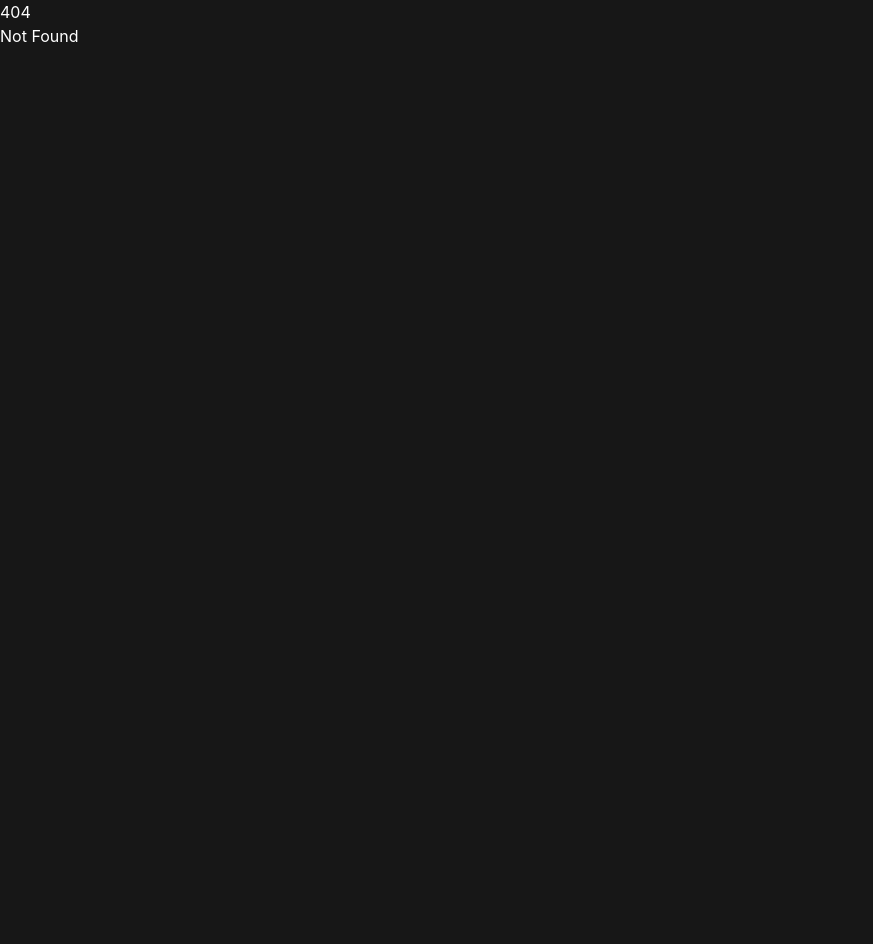
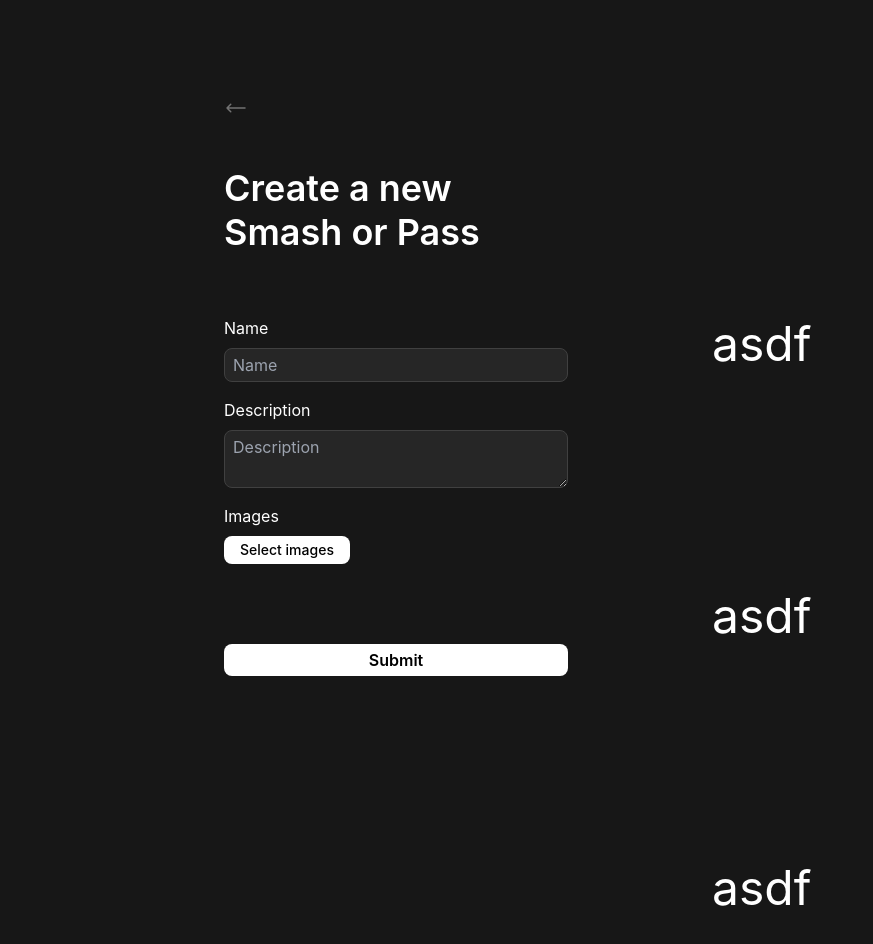
Before and after one commit to sujang958/smash-or-pass, a SvelteKit app in the folder apps/frontend/: page /new in a window 1280 px wide. Before the commit this address had no page. Shown: the top 944 px of the page, without its empty margins (0-873 px from the left). Before the commit the page ends 800 px from the top, so only its background shows below. Built offline with nearby package versions, Linux system fonts and the light colour scheme; a web font is replaced by a local one.

Commit message:
feat: add 'new' page

```diff
--- a/apps/frontend/package.json
+++ b/apps/frontend/package.json
@@ -25,5 +25,7 @@
 		"vite": "^4.4.2"
 	},
 	"type": "module",
-	"dependencies": {}
+	"dependencies": {
+		"svelte-file-dropzone": "^2.0.2"
+	}
 }
--- /dev/null
+++ b/apps/frontend/src/routes/new/+page.svelte
@@ -0,0 +1,146 @@
+<script lang="ts">
+	import Dropzone from 'svelte-file-dropzone/Dropzone.svelte';
+
+	let files: FileList;
+	let fileInput: HTMLInputElement;
+
+	$: console.log(files);
+</script>
+
+<!-- <div class="flex flex-col items-center">
+	<div class="max-w-5xl w-full p-24 relative min-h-screen">
+		<section>
+			<p class="text-4xl font-semibold">Create a</p>
+			<p class="mt-1 text-4xl font-semibold">New Smash or Pass</p>
+		</section>
+		<div class="py-24 flex flex-row justify-between gap-x-32">
+			<section class="flex flex-col gap-y-4 w-1/2">
+				<label class="flex flex-col">
+					<p>Name</p>
+					<input
+						type="text"
+						class="mt-2 rounded-lg bg-neutral-800 border border-neutral-700 px-2 py-1"
+						placeholder="Name"
+						maxlength="128"
+						required
+						name="name"
+					/>
+				</label>
+				<label class="flex flex-col">
+					<p>Description</p>
+					<textarea
+						class="mt-2 rounded-lg bg-neutral-800 border border-neutral-700 px-2 py-1 w-full"
+						placeholder="Description"
+						maxlength="256"
+						required
+						name="description"
+					/>
+				</label>
+				<label>
+					<p>Images</p>
+					<button
+						on:click={() => fileInput.showPicker()}
+						class="mt-2 rounded-lg px-4 py-1 bg-white text-black font-medium text-sm"
+						>Select images</button
+					>
+				</label>
+
+				<button type="submit" class="rounded-lg px-4 py-1 bg-white text-black font-medium mt-14"
+					>Submit</button
+				>
+			</section>
+			<section class="flex flex-col gap-y-4 w-1/2">
+				<p class="text-5xl h-64">asdf</p>
+				<p class="text-5xl h-64">asdf</p>
+				<p class="text-5xl h-64">asdf</p>
+				<p class="text-5xl h-64">asdf</p>
+				<p class="text-5xl h-64">asdf</p>
+				<p class="text-5xl h-64">asdf</p>
+				<p class="text-5xl h-64">asdf</p>
+			</section>
+		</div>
+	</div>
+</div> -->
+
+<div class="flex flex-col items-center">
+	<div class="max-w-5xl w-full relative p-24 flex flex-row justify-between gap-x-36">
+		<!-- For debugging, use bg-black -->
+		<form class="flex flex-col gap-y-4 w-1/2 sticky top-24 h-min">
+			<button type="button"
+			class="mb-8"
+				><svg
+					xmlns="http://www.w3.org/2000/svg"
+					fill="none"
+					viewBox="0 0 24 24"
+					stroke-width="1.5"
+					stroke="currentColor"
+					class="w-6 h-6 stroke-neutral-500"
+				>
+					<path
+						stroke-linecap="round"
+						stroke-linejoin="round"
+						d="M6.75 15.75L3 12m0 0l3.75-3.75M3 12h18"
+					/>
+				</svg>
+			</button>
+			<section>
+				<p class="text-4xl font-semibold">Create a new</p>
+				<p class="mt-1 text-4xl font-semibold">Smash or Pass</p>
+			</section>
+			<div class="py-4" />
+			<label class="flex flex-col">
+				<p>Name</p>
+				<input
+					type="text"
+					class="mt-2 rounded-lg bg-neutral-800 border border-neutral-700 px-2 py-1"
+					placeholder="Name"
+					maxlength="128"
+					required
+					name="name"
+				/>
+			</label>
+			<label class="flex flex-col">
+				<p>Description</p>
+				<textarea
+					class="mt-2 rounded-lg bg-neutral-800 border border-neutral-700 px-2 py-1 w-full"
+					placeholder="Description"
+					maxlength="256"
+					required
+					name="description"
+				/>
+			</label>
+			<label>
+				<p>Images</p>
+				<button
+					on:click={() => fileInput.showPicker()}
+					class="mt-2 rounded-lg px-4 py-1 bg-white text-black font-medium text-sm"
+					>Select images</button
+				>
+			</label>
+
+			<button type="submit" class="rounded-lg px-4 py-1 bg-white text-black font-semibold mt-16"
+				>Submit</button
+			>
+		</form>
+		<section class="flex flex-col gap-y-4 w-1/2 py-56">
+			<p class="text-5xl h-64">asdf</p>
+			<p class="text-5xl h-64">asdf</p>
+			<p class="text-5xl h-64">asdf</p>
+			<p class="text-5xl h-64">asdf</p>
+			<p class="text-5xl h-64">asdf</p>
+			<p class="text-5xl h-64">asdf</p>
+			<p class="text-5xl h-64">asdf</p>
+		</section>
+	</div>
+</div>
+
+<input
+	type="file"
+	name="files"
+	multiple
+	accept="image/*"
+	bind:this={fileInput}
+	bind:files
+	class="invisible"
+	required
+/>
--- a/package.json
+++ b/package.json
@@ -7,7 +7,7 @@
     "format": "prettier --write \"**/*.{ts,tsx,md}\""
   },
   "devDependencies": {
-    "prettier": "^3.0.3",
+    "prettier": "2",
     "turbo": "latest"
   },
   "name": "asdf",
```
Also changed, not shown: 2 other files (tests, documents, lock files or other folders).
